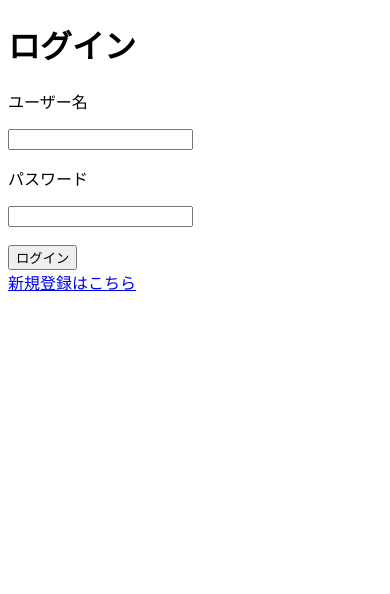
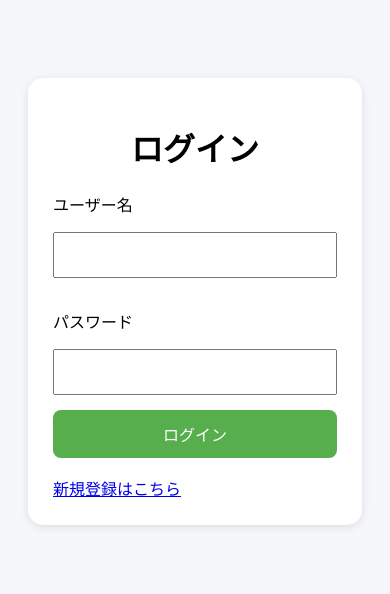
Before and after one commit to kokura-yuta/job-app, a FastAPI app: page /login in a window 390 px wide. Shown: the top 594 px of the page. Run offline with FastAPI, Linux system fonts and the light colour scheme.

Commit message:
login mobile

```diff
--- a/templates/login.html
+++ b/templates/login.html
@@ -1,25 +1,79 @@
 <!DOCTYPE html>
 <html>
+
 <head>
-    <title>ユーザー登録</title>
+    <meta name="viewport" content="width=device-width, initial-scale=1.0">
+
+    <title>ログイン</title>
+
+    <style>
+
+        body {
+            font-family: Arial, sans-serif;
+            background: #f5f7fa;
+            padding: 20px;
+        }
+
+        .login-box {
+            max-width: 400px;
+            margin: 50px auto;
+            background: white;
+            padding: 25px;
+            border-radius: 15px;
+            box-shadow: 0 2px 10px rgba(0,0,0,0.1);
+        }
+
+        h1 {
+            text-align: center;
+        }
+
+        input {
+            width: 100%;
+            padding: 12px;
+            font-size: 16px;
+            box-sizing: border-box;
+            margin-bottom: 15px;
+        }
+
+        button {
+            width: 100%;
+            padding: 12px;
+            font-size: 16px;
+            border: none;
+            border-radius: 8px;
+            background: #56af4c;
+            color: white;
+            cursor: pointer;
+        }
+
+    </style>
+
 </head>
+
 <body>
+
+    <div class="login-box">
 
         <h1>ログイン</h1>
 
         <form action="/login" method="post">
+
             <p>ユーザー名</p>
             <input type="text" name="username">
 
             <p>パスワード</p>
             <input type="password" name="password">
 
-    <br><br>
+            <button type="submit">ログイン</button>
 
-    <button type="submit">ログイン</button>
         </form>
+
+        <br>
+
         <a href="/register">新規登録はこちら</a>
 
+    </div>
 
 </body>
+
 </html>
```
Also changed, not shown: 1 other file. Lines whose indentation alone changed are shown as unchanged.
